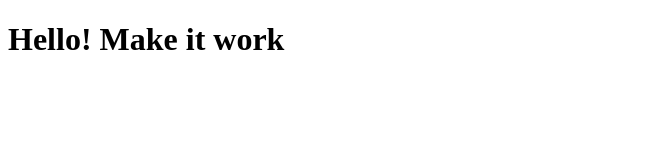
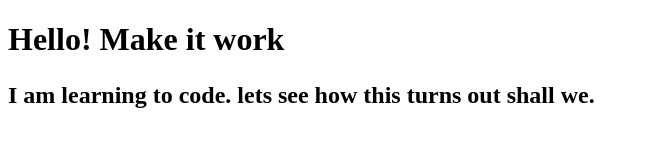
Before and after one commit to Aecoding66/coursea-test, a plain HTML site: page index.html in a window 1280 px wide. Shown: the whole page, without its empty margins (0-649 px from the left). Drawn offline with Linux system fonts and the light colour scheme.

Commit message:
paragraph

```diff
--- a/index.html
+++ b/index.html
@@ -5,5 +5,10 @@
 </head>
 <body>
 <h1>Hello! Make it work</h1>
+<h2>
+	<p>
+		I am learning to code. lets see how this turns out shall we.
+	</p>
+</h2>
 </body>
 </html>
```
